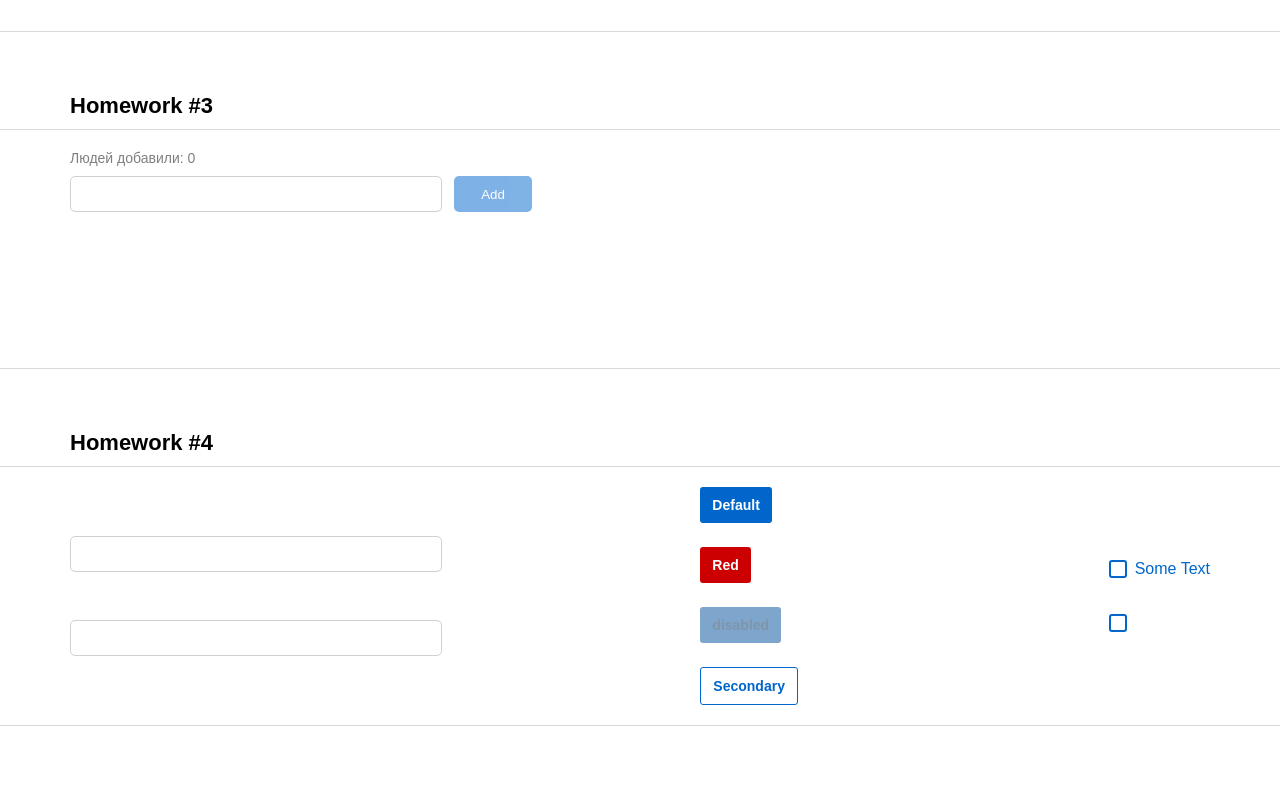
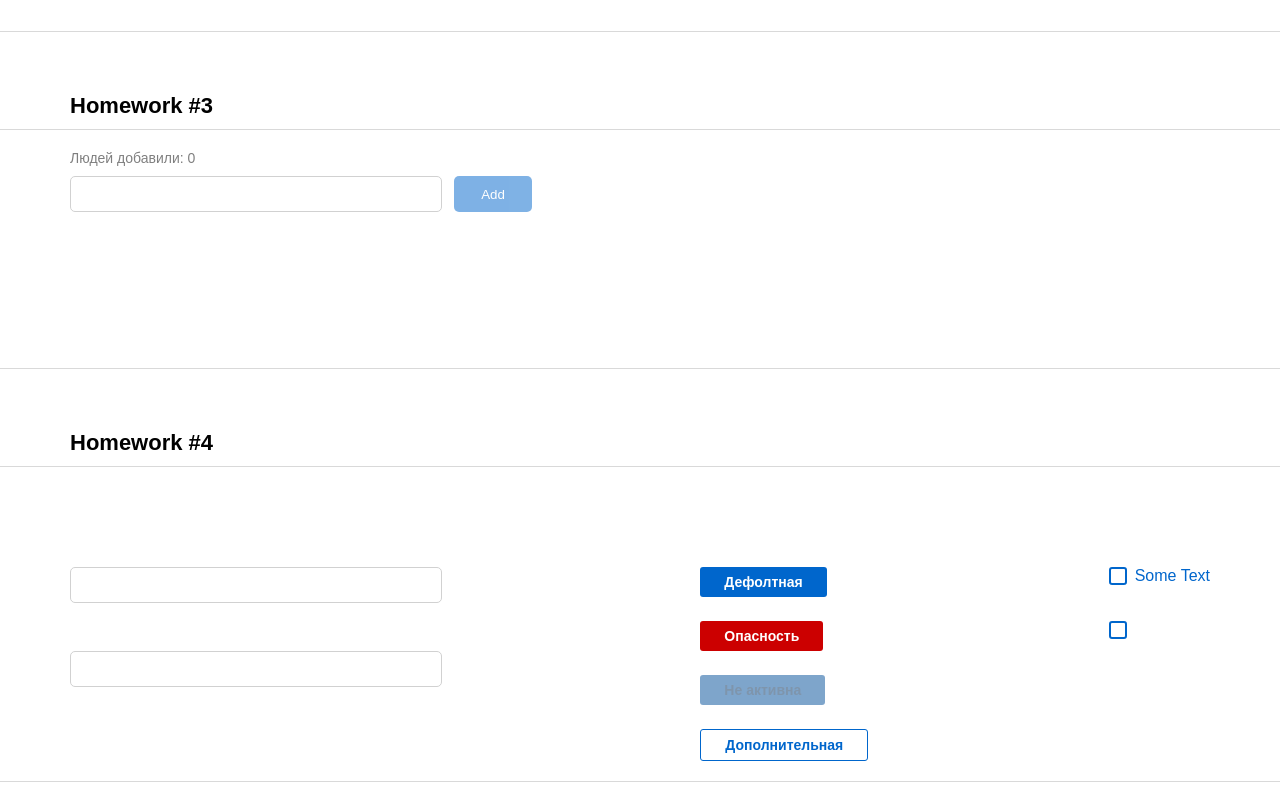
Before and after one commit to tenadopt/hw, a React (Create React App) app: page /#/pre-junior in a window 1280 px wide. Shown: the part 687-1487 px from the top of the page. Before the commit the page ends 1463 px from the top, so only its background shows below. Built offline with nearby package versions, Linux system fonts and the light colour scheme; the HTML template or start-up script is replaced by a standard one.

Commit message:
style: add styles for hw3 and hw4

```diff
--- a/src/s2-homeworks/hw03/GreetingContainer.tsx
+++ b/src/s2-homeworks/hw03/GreetingContainer.tsx
@@ -64,7 +64,7 @@ const GreetingContainer: React.FC<GreetingContainerPropsType> = ({
     }
 
     const totalUsers = users.length // need to fix
-    const lastUserName = users[users.length-1]?.name || name // need to fix
+    const lastUserName = users[users.length-1]?.name // need to fix
 
     return (
         <Greeting
--- a/src/s2-homeworks/hw04/Stand.module.css
+++ b/src/s2-homeworks/hw04/Stand.module.css
@@ -1,7 +1,7 @@
 .stand {
     display: flex;
     justify-content: space-between;
-    align-items: center;
+    margin-top: 80px;
 }
 
 .inputs {
@@ -17,6 +17,13 @@
     width: 150px;
 }
 
+.buttons button {
+    padding: 5px 24px;
+    font-size: 14px;
+    font-weight: 600;
+    line-height: 20px;
+}
+
 .checkboxes {
     display: flex;
     flex-direction: column;
--- a/src/s2-homeworks/hw04/Stand.tsx
+++ b/src/s2-homeworks/hw04/Stand.tsx
@@ -49,13 +49,13 @@ const Stand = () => {
                 {/*обычная кнопка:*/}
                 <div>
                     <SuperButton id={'hw4-super-button-default'} xType={'default'}>
-                        Default
+                        Дефолтная
                     </SuperButton>
                 </div>
                 {/*красная кнопка:*/}
                 <div>
                     <SuperButton id={'hw4-super-button-red'} xType={'red'}>
-                        Red
+                        Опасность
                     </SuperButton>
                 </div>
                 {/*задизэйбленная кнопка:*/}
@@ -65,7 +65,7 @@ const Stand = () => {
                         xType={'red'}
                         disabled
                     >
-                        disabled
+                        Не активна
                     </SuperButton>
                 </div>
                 {/*задизэйбленная кнопка:*/}
@@ -74,7 +74,7 @@ const Stand = () => {
                         id={'hw4-super-button-secondary'}
                         xType={'secondary'}
                     >
-                        Secondary
+                        Дополнительная
                     </SuperButton>
                 </div>
             </div>
--- a/src/s2-homeworks/hw05/pages/Error404.module.css
+++ b/src/s2-homeworks/hw05/pages/Error404.module.css
@@ -1,11 +1,18 @@
+.errorPage {
+    display: flex;
+    align-items: center;
+    justify-content: center;
+    height: calc(100vh - 95px);
+}
+
 .error404 {
     width: 451px;
     height: 100%;
 }
 
 .wrapper {
+    display: flex;
     align-items: center;
-    display: flex;
-    height: calc(100vh - var(--header_height));
     justify-content: center;
+
 }
--- a/src/s2-homeworks/hw05/pages/Error404.tsx
+++ b/src/s2-homeworks/hw05/pages/Error404.tsx
@@ -1,9 +1,10 @@
 import React from 'react'
 import s from './Error404.module.css'
 import error404 from './404.svg'
+
 const Error404 = () => {
     return (
-        <div id={'hw5-page-404'}>
+        <div id={'hw5-page-404'} className={s.errorPage}>
             <div className={s.wrapper}>
                 <img src={error404} alt={'404'} className={s.error404} />
             </div>
```
